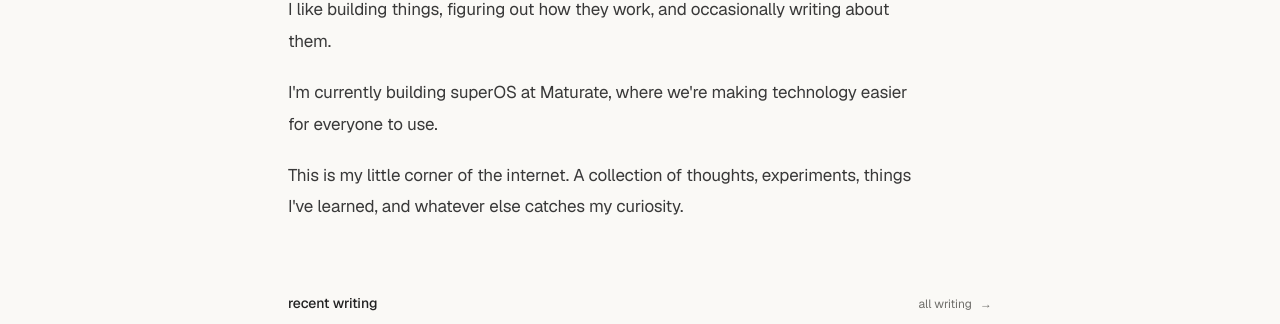
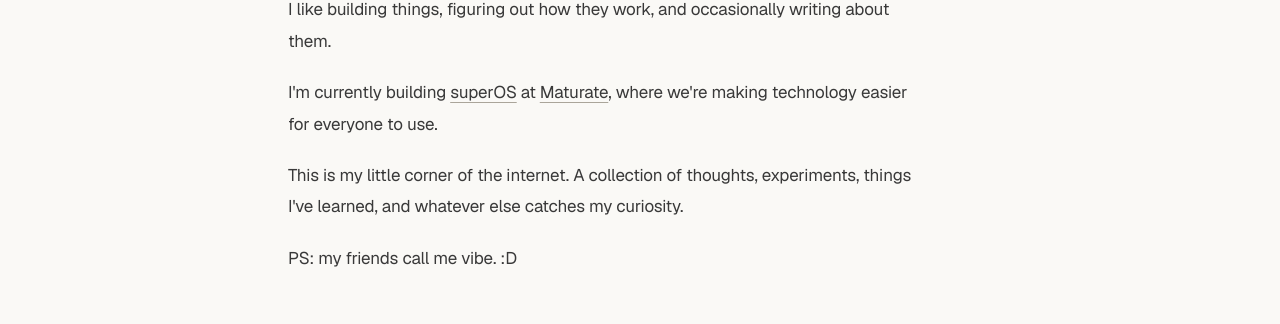
Before and after one commit to heyvibhanshu/website, a Next.js app: page / in a window 1280 px wide. Shown: the part 232-556 px from the top of the page. Built offline with nearby package versions, Linux system fonts and the light colour scheme; no server answers; the database is empty.

Commit message:
feat: link current work and add personal PS

```diff
--- a/app/globals.css
+++ b/app/globals.css
@@ -141,6 +141,10 @@ h2 {
 }
 .intro-copy p + p {
   margin-top: 20px;
+}
+.intro-copy a {
+  text-decoration: underline;
+  text-decoration-color: #aaa59a;
 }
 .recent-writing {
   margin-top: 70px;
--- a/app/page.tsx
+++ b/app/page.tsx
@@ -12,8 +12,21 @@ export default async function Home() {
         <h1>{site.home.greeting}</h1>
         <div className="intro-copy">
           {site.home.introduction.map((paragraph, i) => (
-            <p key={i}>{paragraph}</p>
+            <p key={i}>
+              {Array.isArray(paragraph)
+                ? paragraph.map((part, j) =>
+                    typeof part === "string" ? (
+                      part
+                    ) : (
+                      <a key={j} href={part.href}>
+                        {part.label}
+                      </a>
+                    ),
+                  )
+                : paragraph}
+            </p>
           ))}
+          <p>{site.home.postscript}</p>
         </div>
       </section>
       <section className="recent-writing" aria-labelledby="recent-heading">
--- a/content/site.ts
+++ b/content/site.ts
@@ -19,8 +19,15 @@ export const site = {
     greeting: "hey, i'm vibhanshu.",
     introduction: [
       "I like building things, figuring out how they work, and occasionally writing about them.",
-      "I'm currently building superOS at Maturate, where we're making technology easier for everyone to use.",
+      [
+        "I'm currently building ",
+        { label: "superOS", href: "https://www.superos.to/" },
+        " at ",
+        { label: "Maturate", href: "https://www.maturate.ai/" },
+        ", where we're making technology easier for everyone to use.",
+      ],
       "This is my little corner of the internet. A collection of thoughts, experiments, things I've learned, and whatever else catches my curiosity.",
     ],
+    postscript: "PS: my friends call me vibe. :D",
   },
 };
```
